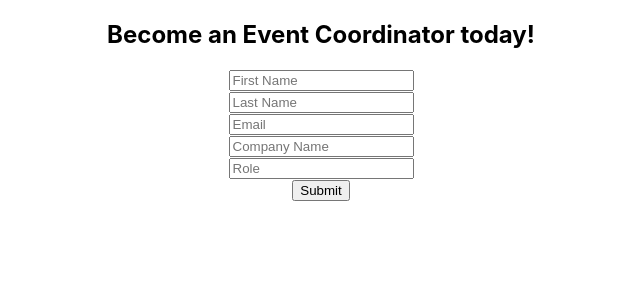
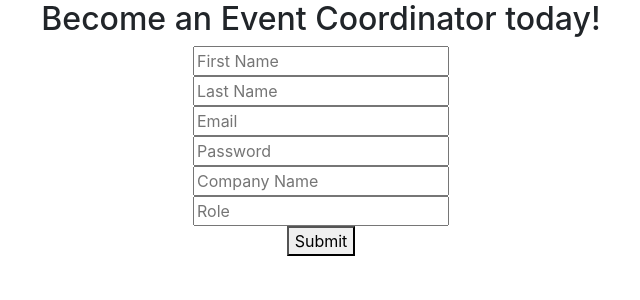
Before and after one commit to PT-Build-Week-Corporate-Event-Planner/front-end, a React (Create React App) app in the folder front-end/: page /signUp in a window 1280 px wide. Shown: the top 300 px of the page, without its empty margins (319-959 px from the left). Built offline with nearby package versions, Linux system fonts and the light colour scheme.

Commit message:
Form complete.

```diff
--- a/front-end/package.json
+++ b/front-end/package.json
@@ -4,11 +4,15 @@
   "private": true,
   "dependencies": {
     "axios": "^0.19.0",
+    "bootstrap": "^4.3.1",
     "formik": "^1.5.8",
     "react": "^16.10.2",
     "react-dom": "^16.10.2",
     "react-router": "^5.1.2",
+    "react-router-dom": "^5.1.2",
     "react-scripts": "3.2.0",
+    "reactstrap": "^8.1.1",
+    "styled-components": "^4.4.0",
     "yup": "^0.27.0"
   },
   "scripts": {
--- a/front-end/src/App.js
+++ b/front-end/src/App.js
@@ -1,13 +1,13 @@
 import React from "react";
-// import { Route } from "react-router-dom";
+import { Route } from "react-router-dom";
 import SignupForm from "./components/Onboard";
 import "./App.css";
 
 function App() {
 	return (
 		<div className="App">
-			<SignupForm />
-			{/* <Route path="/signUp" component={Onboard} /> */}
+			<Route path="/signUp" component={SignupForm} />
+			{/* <Route path="/login"  /> */}
 		</div>
 	);
 }
--- a/front-end/src/components/Onboard.js
+++ b/front-end/src/components/Onboard.js
@@ -1,4 +1,4 @@
-import React, { useEffect } from "react";
+import React from "react";
 import { Formik, Form, Field, ErrorMessage } from "formik";
 import axios from "axios";
 import * as Yup from "yup";
@@ -13,23 +13,42 @@ const SignupSchema = Yup.object().shape({
 	role: Yup.string()
 });
 
-const SignupForm = () => (
+const SignupForm = props => {
+	console.log(props);
+	const registerUser = user => {
+		console.log(user);
+		axios
+			.post("https://corporate-event-planner-webeu.herokuapp.com/api/auth/register", {
+				first_name: user.firstName,
+				last_name: user.lastName,
+				password: user.password,
+				email: user.email,
+				company: user.companyName,
+				role: user.role
+			})
+			.then(response => {
+				// console.log(response);
+				props.history.push("/login");
+			})
+			.catch(error => {
+				console.log(error);
+			});
+	};
 
-
+	return (
 		<div>
 			<h2>Become an Event Coordinator today!</h2>
 			<Formik
 				initialValues={{
 					firstName: "",
 					lastName: "",
+					password: "",
 					email: "",
 					companyName: "",
 					role: ""
 				}}
 				validationSchema={SignupSchema}
-			onSubmit={values => {
-				console.log(values);
-			}}>
+				onSubmit={registerUser}>
 				{({ isSubmitting }) => (
 					<Form>
 						<div>
@@ -43,6 +62,10 @@ const SignupForm = () => (
 						<div>
 							<Field name="email" placeholder="Email" />
 							<ErrorMessage name="email" component="span" />
+						</div>
+						<div>
+							<Field name="password" placeholder="Password" type="password" />
+							<ErrorMessage name="password" component="span" />
 						</div>
 						<div>
 							<Field name="companyName" placeholder="Company Name" />
@@ -60,6 +83,7 @@ const SignupForm = () => (
 			</Formik>
 		</div>
 	);
+};
 
 export default SignupForm;
 
--- a/front-end/src/index.js
+++ b/front-end/src/index.js
@@ -1,12 +1,13 @@
 import React from "react";
 import ReactDOM from "react-dom";
-// import {BrowserRouter as Router} from 'react-router-dom';
+import { BrowserRouter as Router } from "react-router-dom";
 import "./index.css";
+import "bootstrap/dist/css/bootstrap.min.css";
 import App from "./App";
 
 ReactDOM.render(
-	// <Router>
-	<App />,
-	// </Router>
+	<Router>
+		<App />
+	</Router>,
 	document.getElementById("root")
 );
```
Also changed, not shown: front-end/src/components/event.js (deleted, +0 -10 lines), 1 other file (tests, documents, lock files or other folders). Lines whose indentation alone changed are shown as unchanged.
